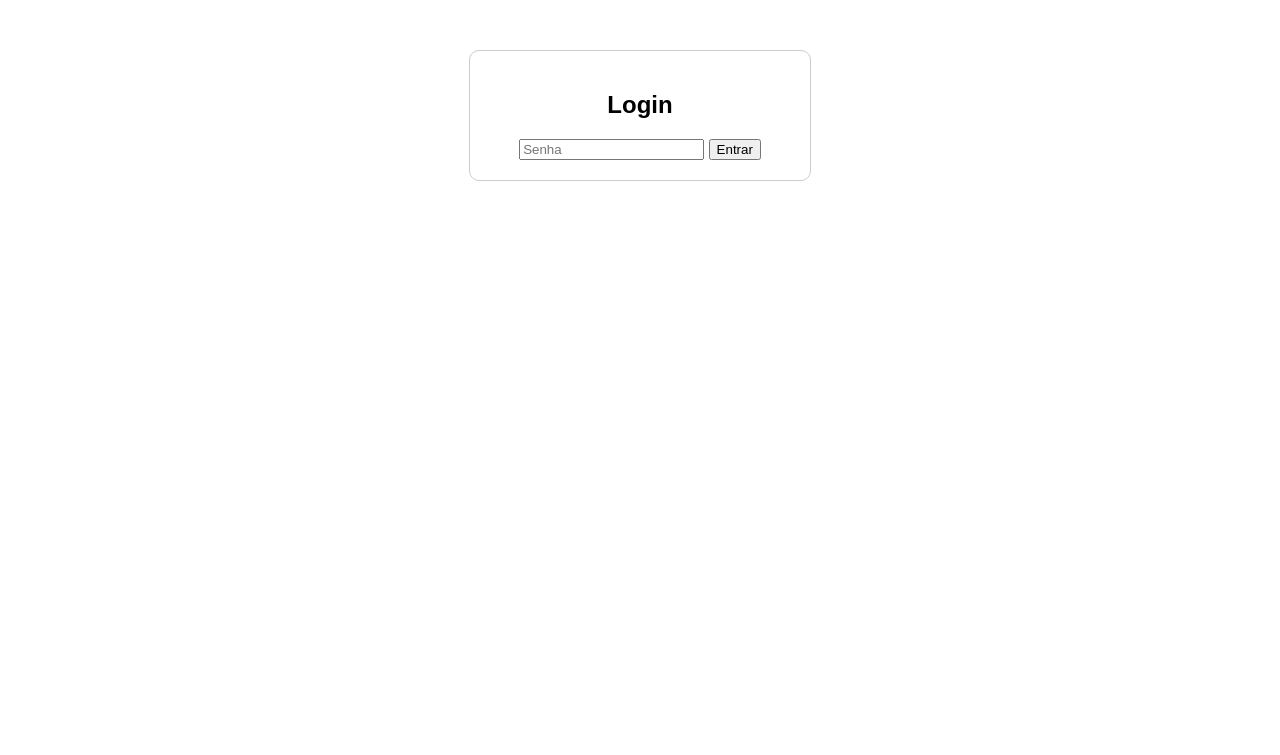
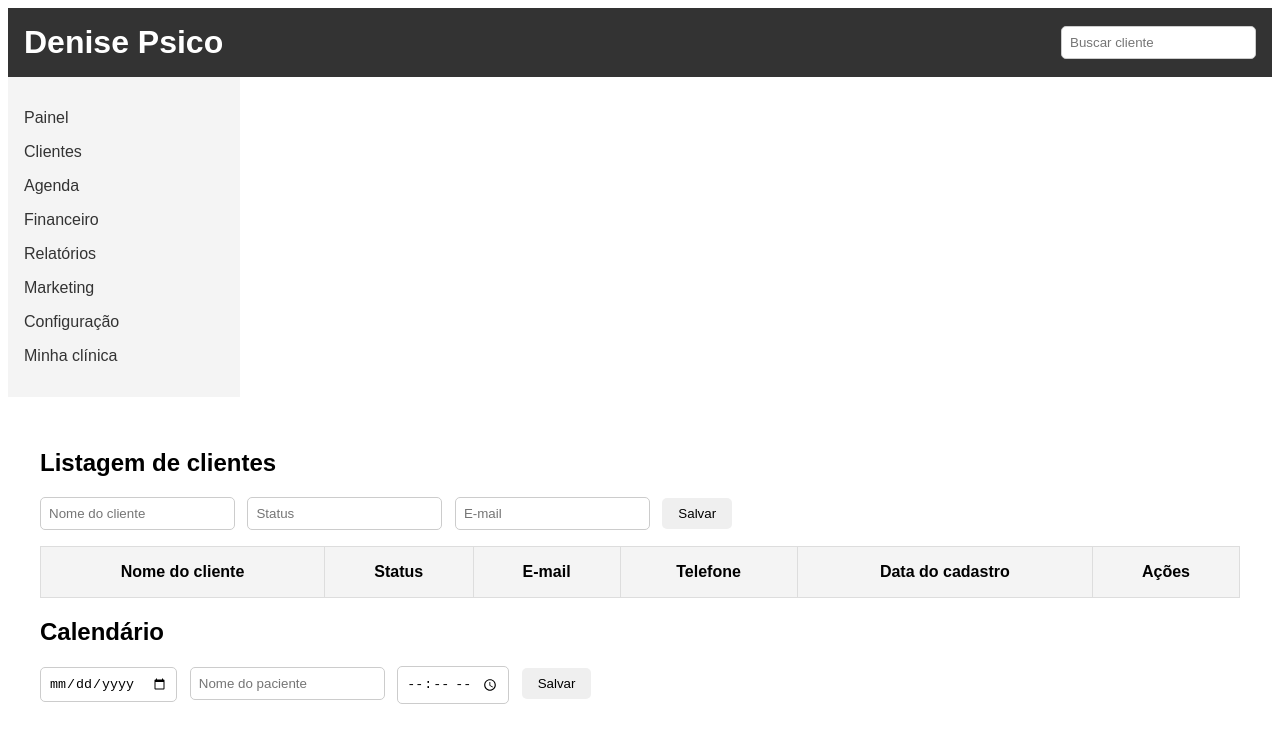
Before and after one commit to LeandroMatheus2801/site-denise, a plain HTML site: page index.html in a window 1280 px wide. Drawn offline with Linux system fonts and the light colour scheme.

Commit message:
Adicionado formulário dinâmico para pacientes e calendário

```diff
--- a/index.html
+++ b/index.html
@@ -3,31 +3,70 @@
 <head>
     <meta charset="UTF-8">
     <meta name="viewport" content="width=device-width, initial-scale=1.0">
-    <title>Denise Marta Psicóloga</title>
+    <title>Denise Psico</title>
     <link rel="stylesheet" href="style.css">
 </head>
 <body>
-    <div id="login-form">
-        <h2>Login</h2>
-        <input type="password" id="password" placeholder="Senha">
-        <button onclick="login()">Entrar</button>
-    </div>
-    <div id="content" style="display: none;">
+    <header>
+        <div class="logo">
+            <h1>Denise Psico</h1>
+        </div>
+        <div class="search">
+            <input type="text" placeholder="Buscar cliente">
+        </div>
+    </header>
+    <aside>
         <nav>
             <ul>
-                <li><a href="#pacientes">Pacientes</a></li>
-                <li><a href="#calendário">Calendário</a></li>
+                <li><a href="#dashboard">Painel</a></li>
+                <li><a href="#clientes">Clientes</a></li>
+                <li><a href="#agenda">Agenda</a></li>
+                <li><a href="#financeiro">Financeiro</a></li>
+                <li><a href="#relatorios">Relatórios</a></li>
+                <li><a href="#marketing">Marketing</a></li>
+                <li><a href="#configuracao">Configuração</a></li>
+                <li><a href="#minha-clinica">Minha clínica</a></li>
             </ul>
         </nav>
-        <section id="pacientes">
-            <h2>Pacientes</h2>
-            <ul id="lista-pacientes"></ul>
+    </aside>
+    <main>
+        <section id="clientes">
+            <h2>Listagem de clientes</h2>
+            <div class="form-container">
+                <input type="text" id="nome" placeholder="Nome do cliente">
+                <input type="text" id="status" placeholder="Status">
+                <input type="email" id="email" placeholder="E-mail">
+                <button onclick="salvarPaciente()">Salvar</button>
+            </div>
+            <table>
+                <thead>
+                    <tr>
+                        <th>Nome do cliente</th>
+                        <th>Status</th>
+                        <th>E-mail</th>
+                        <th>Telefone</th>
+                        <th>Data do cadastro</th>
+                        <th>Ações</th>
+                    </tr>
+                </thead>
+                <tbody id="lista-pacientes">
+                    <!-- Pacientes serão carregados aqui -->
+                </tbody>
+            </table>
         </section>
         <section id="calendario">
             <h2>Calendário</h2>
-            <div id="calendario-container"></div>
+            <div class="form-container">
+                <input type="date" id="data">
+                <input type="text" id="paciente" placeholder="Nome do paciente">
+                <input type="time" id="horario">
+                <button onclick="salvarEvento()">Salvar</button>
+            </div>
+            <div id="calendario-container">
+                <!-- Calendário será carregado aqui -->
+            </div>
         </section>
-    </div>
+    </main>
     <script src="script.js"></script>
 </body>
 </html>
--- a/script.js
+++ b/script.js
@@ -1,43 +1,67 @@
-const senhaCorreta = "minha_senha_secreta";  // Substitua pela senha desejada
-
-function login() {
-    const senha = document.getElementById("password").value;
-    if (senha === senhaCorreta) {
-        document.getElementById("login-form").style.display = "none";
-        document.getElementById("content").style.display = "block";
-        carregarPacientes();
-        carregarCalendario();
-    } else {
-        alert("Senha incorreta!");
-    }
-}
-
-// Exemplo de pacientes
-const pacientes = [
-    { nome: 'João Silva', idade: 30, telefone: '99999-1234' },
-    { nome: 'Maria Oliveira', idade: 25, telefone: '98888-5678' },
-];
-
-// Exemplo de calendário
-const calendario = [
-    { data: '2025-03-01', paciente: 'João Silva', horario: '14:00' },
-    { data: '2025-03-02', paciente: 'Maria Oliveira', horario: '15:00' },
-];
+let pacientes = [];
+let calendario = [];
 
 function carregarPacientes() {
     const listaPacientes = document.getElementById('lista-pacientes');
+    listaPacientes.innerHTML = ''; // Limpar a lista antes de recarregar
     pacientes.forEach(paciente => {
-        const li = document.createElement('li');
-        li.textContent = `${paciente.nome}, ${paciente.idade} anos, Tel: ${paciente.telefone}`;
-        listaPacientes.appendChild(li);
+        const tr = document.createElement('tr');
+        tr.innerHTML = `
+            <td>${paciente.nome}</td>
+            <td>${paciente.status}</td>
+            <td>${paciente.email}</td>
+            <td>${paciente.telefone}</td>
+            <td>${paciente.dataCadastro}</td>
+            <td><button>Ações</button></td>
+        `;
+        listaPacientes.appendChild(tr);
     });
 }
 
 function carregarCalendario() {
     const calendarioContainer = document.getElementById('calendario-container');
+    calendarioContainer.innerHTML = ''; // Limpar o calendário antes de recarregar
     calendario.forEach(evento => {
         const div = document.createElement('div');
         div.textContent = `${evento.data} - ${evento.paciente} - ${evento.horario}`;
         calendarioContainer.appendChild(div);
     });
 }
+
+function salvarPaciente() {
+    const nome = document.getElementById('nome').value;
+    const status = document.getElementById('status').value;
+    const email = document.getElementById('email').value;
+    const dataCadastro = new Date().toLocaleDateString('pt-BR');
+
+    if (nome && status && email) {
+        pacientes.push({ nome, status, email, telefone: '', dataCadastro });
+        carregarPacientes();
+        document.getElementById('nome').value = '';
+        document.getElementById('status').value = '';
+        document.getElementById('email').value = '';
+    } else {
+        alert('Por favor, preencha todos os campos.');
+    }
+}
+
+function salvarEvento() {
+    const data = document.getElementById('data').value;
+    const paciente = document.getElementById('paciente').value;
+    const horario = document.getElementById('horario').value;
+
+    if (data && paciente && horario) {
+        calendario.push({ data, paciente, horario });
+        carregarCalendario();
+        document.getElementById('data').value = '';
+        document.getElementById('paciente').value = '';
+        document.getElementById('horario').value = '';
+    } else {
+        alert('Por favor, preencha todos os campos.');
+    }
+}
+
+document.addEventListener('DOMContentLoaded', () => {
+    carregarPacientes();
+    carregarCalendario();
+});
--- a/style.css
+++ b/style.css
@@ -1,31 +1,86 @@
 body {
     font-family: Arial, sans-serif;
+    display: flex;
+    flex-direction: column;
 }
 
-#login-form {
-    max-width: 300px;
-    margin: 50px auto;
-    text-align: center;
-    padding: 20px;
-    border: 1px solid #ccc;
-    border-radius: 10px;
+header {
+    display: flex;
+    justify-content: space-between;
+    align-items: center;
+    padding: 1rem;
+    background-color: #333;
+    color: #fff;
 }
 
-nav ul {
+.logo h1 {
+    margin: 0;
+}
+
+.search input {
+    padding: 0.5rem;
+    border-radius: 5px;
+    border: 1px solid #ccc;
+}
+
+aside {
+    width: 200px;
+    background-color: #f4f4f4;
+    padding: 1rem;
+}
+
+aside nav ul {
     list-style-type: none;
     padding: 0;
 }
 
-nav ul li {
-    display: inline;
-    margin-right: 10px;
+aside nav ul li {
+    margin-bottom: 1rem;
 }
 
-section {
-    margin-top: 20px;
+aside nav ul li a {
+    text-decoration: none;
+    color: #333;
 }
 
-#calendario-container {
-    display: flex;
-    flex-wrap: wrap;
+main {
+    flex: 1;
+    padding: 2rem;
 }
+
+.form-container {
+    margin-bottom: 1rem;
+}
+
+.form-container input {
+    margin-right: 0.5rem;
+    padding: 0.5rem;
+    border-radius: 5px;
+    border: 1px solid #ccc;
+}
+
+.actions button, .form-container button {
+    margin-right: 0.5rem;
+    padding: 0.5rem 1rem;
+    border: none;
+    border-radius: 5px;
+    cursor: pointer;
+}
+
+table {
+    width: 100%;
+    border-collapse: collapse;
+}
+
+table th, table td {
+    padding: 1rem;
+    border: 1px solid #ddd;
+}
+
+table th {
+    background-color: #f4f4f4;
+}
+
+table tbody tr:nth-child(even) {
+    background-color: #f9f9f9;
+}
```
